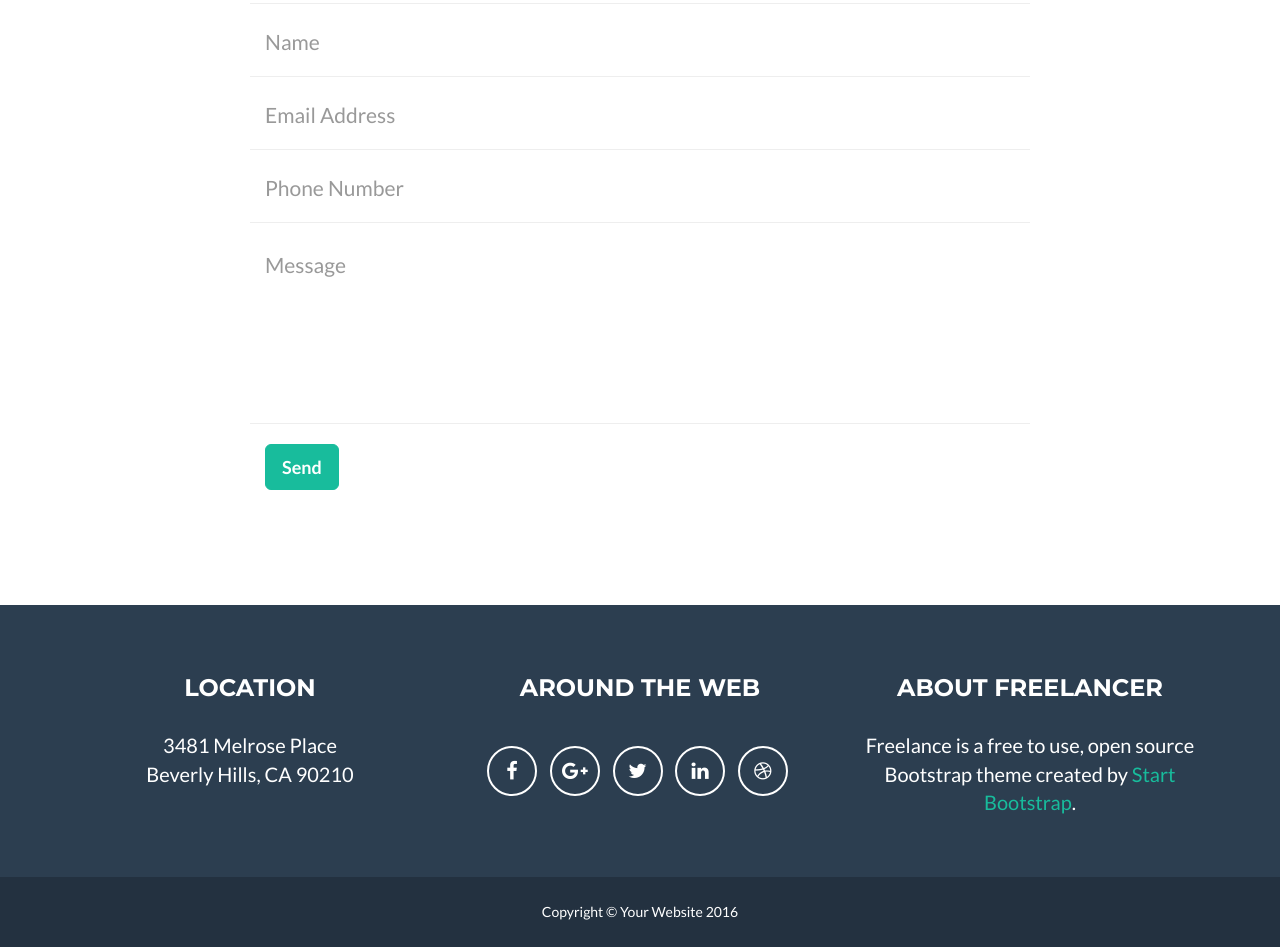
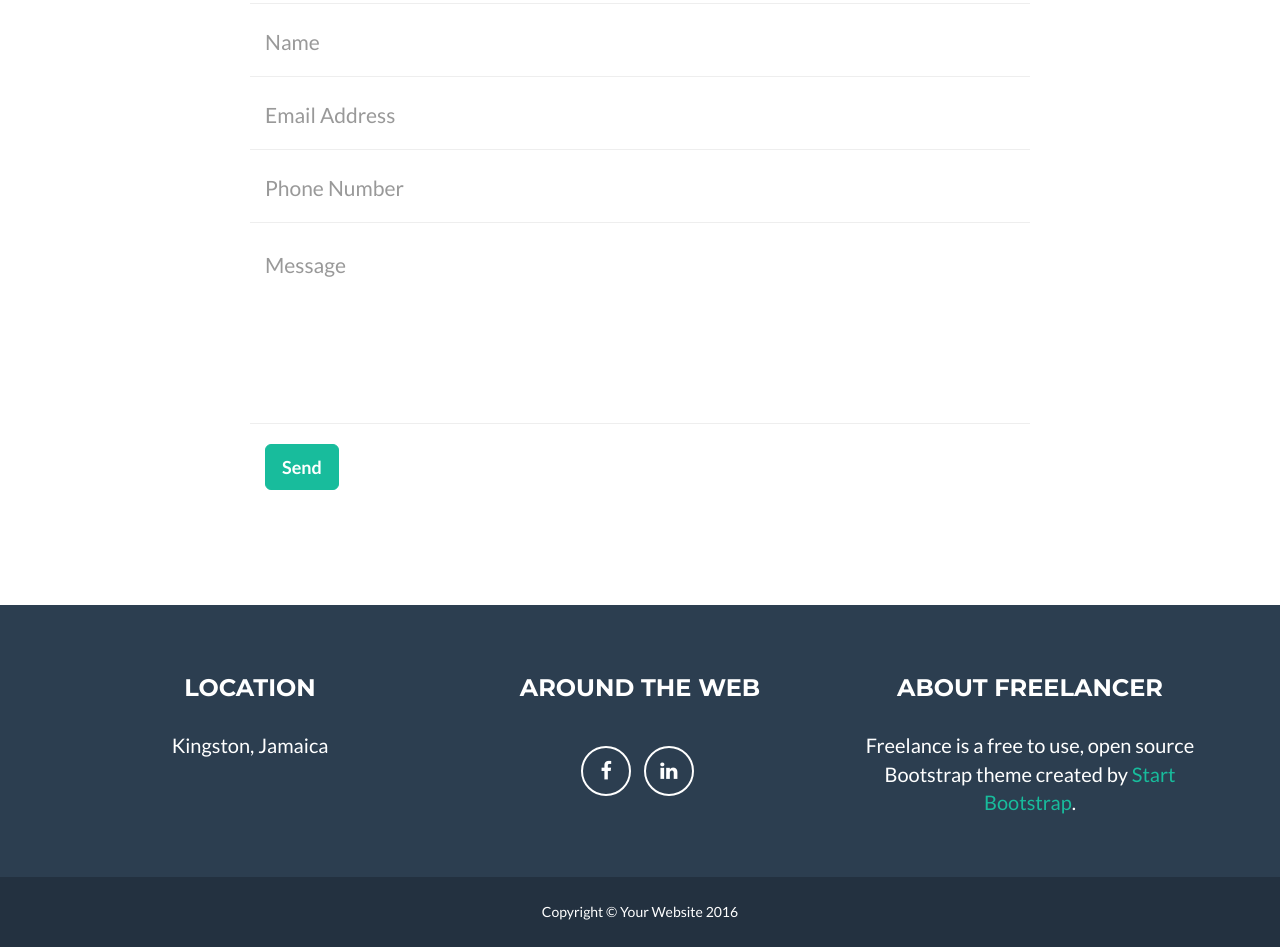
Before and after one commit to denisdbell/denisdbell.github.io, a website: page index.html in a window 1280 px wide. Shown: the part 2121-3068 px from the top of the page. Drawn offline with nearby package versions, Linux system fonts and the light colour scheme.

Commit message:
added social network links

```diff
--- a/index.html
+++ b/index.html
@@ -203,26 +203,16 @@
                 <div class="row">
                     <div class="footer-col col-md-4">
                         <h3>Location</h3>
-                        <p>3481 Melrose Place
-                            <br>Beverly Hills, CA 90210</p>
+                        <p>Kingston, Jamaica</p>
                     </div>
                     <div class="footer-col col-md-4">
                         <h3>Around the Web</h3>
                         <ul class="list-inline">
                             <li>
-                                <a href="#" class="btn-social btn-outline"><span class="sr-only">Facebook</span><i class="fa fa-fw fa-facebook"></i></a>
+                                <a href="https://www.facebook.com/denis.bell" class="btn-social btn-outline"><span class="sr-only">Facebook</span><i class="fa fa-fw fa-facebook"></i></a>
                             </li>
                             <li>
-                                <a href="#" class="btn-social btn-outline"><span class="sr-only">Google Plus</span><i class="fa fa-fw fa-google-plus"></i></a>
-                            </li>
-                            <li>
-                                <a href="#" class="btn-social btn-outline"><span class="sr-only">Twitter</span><i class="fa fa-fw fa-twitter"></i></a>
-                            </li>
-                            <li>
-                                <a href="#" class="btn-social btn-outline"><span class="sr-only">Linked In</span><i class="fa fa-fw fa-linkedin"></i></a>
-                            </li>
-                            <li>
-                                <a href="#" class="btn-social btn-outline"><span class="sr-only">Dribble</span><i class="fa fa-fw fa-dribbble"></i></a>
+                                <a href="https://www.linkedin.com/in/denis-bell-85886139" class="btn-social btn-outline"><span class="sr-only">Linked In</span><i class="fa fa-fw fa-linkedin"></i></a>
                             </li>
                         </ul>
                     </div>
```
